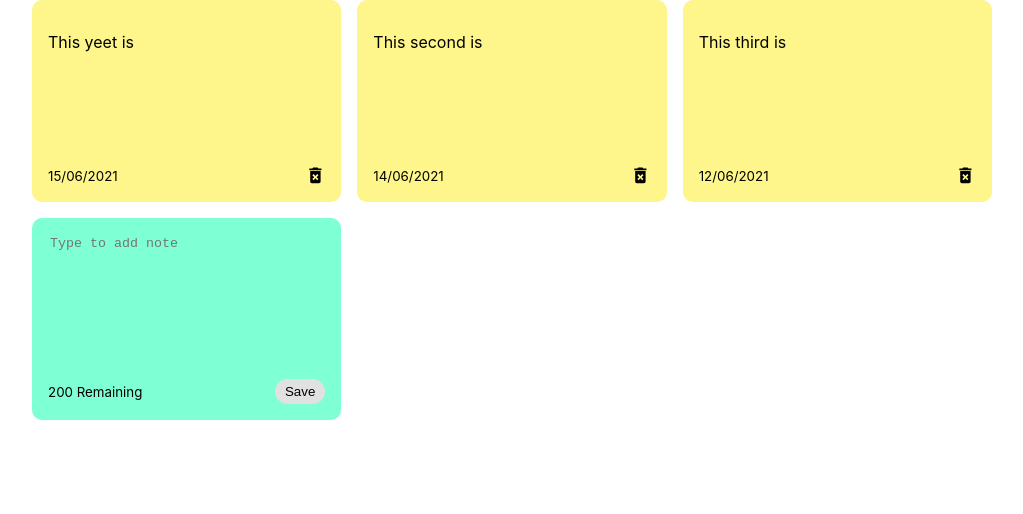
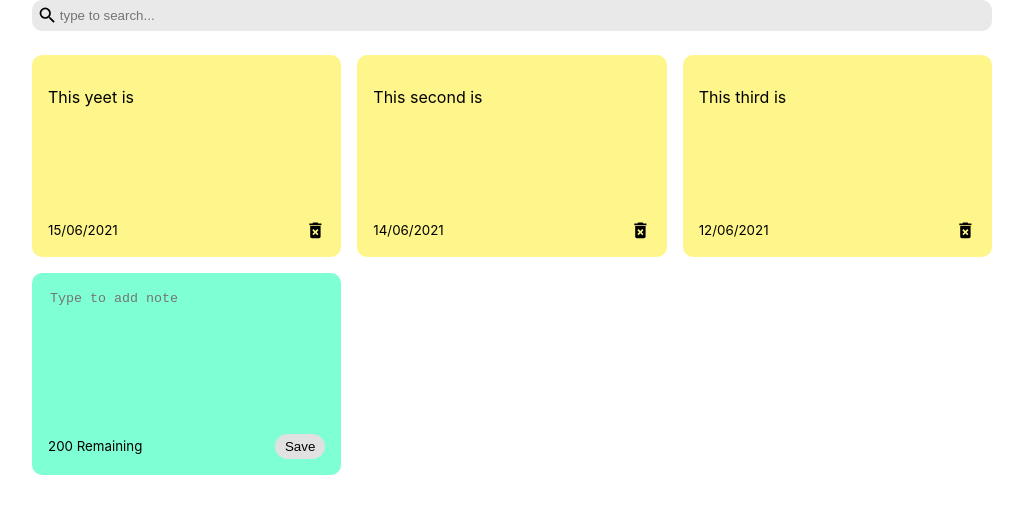
Before and after one commit to Sparye/react-notes-app, a React (Create React App) app: page / in a window 1280 px wide. Shown: the top 514 px of the page, without its empty margins (128-1151 px from the left). Built offline with nearby package versions, Linux system fonts and the light colour scheme.

Commit message:
added search feature

```diff
--- a/src/App.js
+++ b/src/App.js
@@ -1,6 +1,7 @@
 import { useState } from 'react';
 import NotesList from './components/NotesList';
 import { nanoid } from 'nanoid';
+import  Search  from './components/Search';
 const App = () => {
 
     const [notes,setNotes] = useState([
@@ -21,6 +22,8 @@
         },
     ]);
 
+    const [searchText, setSearchText] = useState('');
+
     const addNote = (text) => {
         const date = new Date();
         const newNote = {
@@ -39,8 +42,11 @@
 
     return (
     <div className='container'>
+        <Search handleSearchNote = {setSearchText}/>
         <NotesList
-            notes={notes}
+            notes={notes.filter((note)=>
+                note.text.toLowerCase().includes(searchText)
+            )}
             handleAddNote={addNote}
             handleDeleteNote={deleteNote}/>
     </div>
--- /dev/null
+++ b/src/components/Search.js
@@ -0,0 +1,18 @@
+import React from 'react';
+import { MdSearch } from 'react-icons/md';
+
+const Search = ({ handleSearchNote }) => {
+    return (
+        <div className='search'>
+            <MdSearch className='search-icons' size='1.3em' />
+            <input
+            onChange={(e)=>
+                handleSearchNote(e.target.value)
+            }
+            type='text'
+            placeholder='type to search...'></input>
+        </div>
+    );
+};
+
+export default Search;
--- a/src/index.css
+++ b/src/index.css
@@ -79,3 +79,21 @@
 .delete-icon{
   cursor:pointer;
 }
+
+.search{
+  display: flex;
+  align-items: center;
+  background-color: rgb(233,233,233);
+  border-radius: 10px;
+  padding: 5px;
+  margin-bottom: 1.5em;
+}
+
+.search input {
+  border: none;
+  background-color: rgb(233,233,233);
+}
+
+.search input:focus{
+  outline: none;
+}
```
